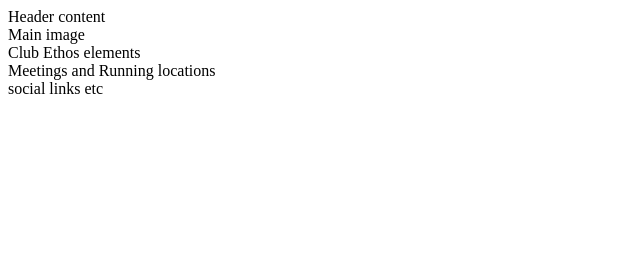
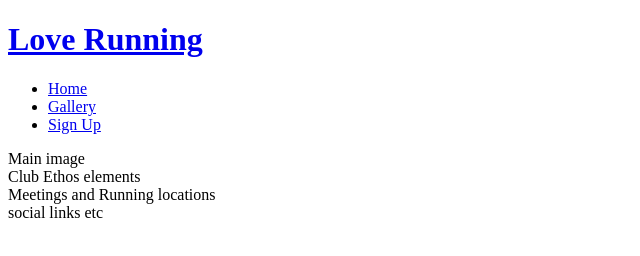
Before and after one commit to TimSchulz1991/love-running, a plain HTML site: page index.html in a window 1280 px wide. Shown: the whole page, without its empty margins (0-640 px from the left). Drawn offline with Linux system fonts and the light colour scheme.

Commit message:
Add header link to index.html and nav links

```diff
--- a/index.html
+++ b/index.html
@@ -1,5 +1,6 @@
 <!DOCTYPE html>
 <html lang="en">
+
 <head>
     <meta charset="UTF-8">
     <meta http-equiv="X-UA-Compatible" content="IE=edge">
@@ -10,13 +11,23 @@
     <link rel="stylesheet" href="assets/css/style.css">
     <title>Love Running</title>
 </head>
+
 <body>
     <header>
-        Header content
+        <a href="index.html">
+            <h1>Love Running</h1>
+        </a>
+        <nav>
+            <ul>
+                <li><a href="index.html">Home</a></li>
+                <li><a href="#">Gallery</a></li>
+                <li><a href="#">Sign Up</a></li>
+            </ul>
+        </nav>
     </header>
     <section>
         Main image
-     </section>
+    </section>
     <section>
         Club Ethos elements
     </section>
@@ -27,4 +38,5 @@
         social links etc
     </footer>
 </body>
+
 </html>
```
